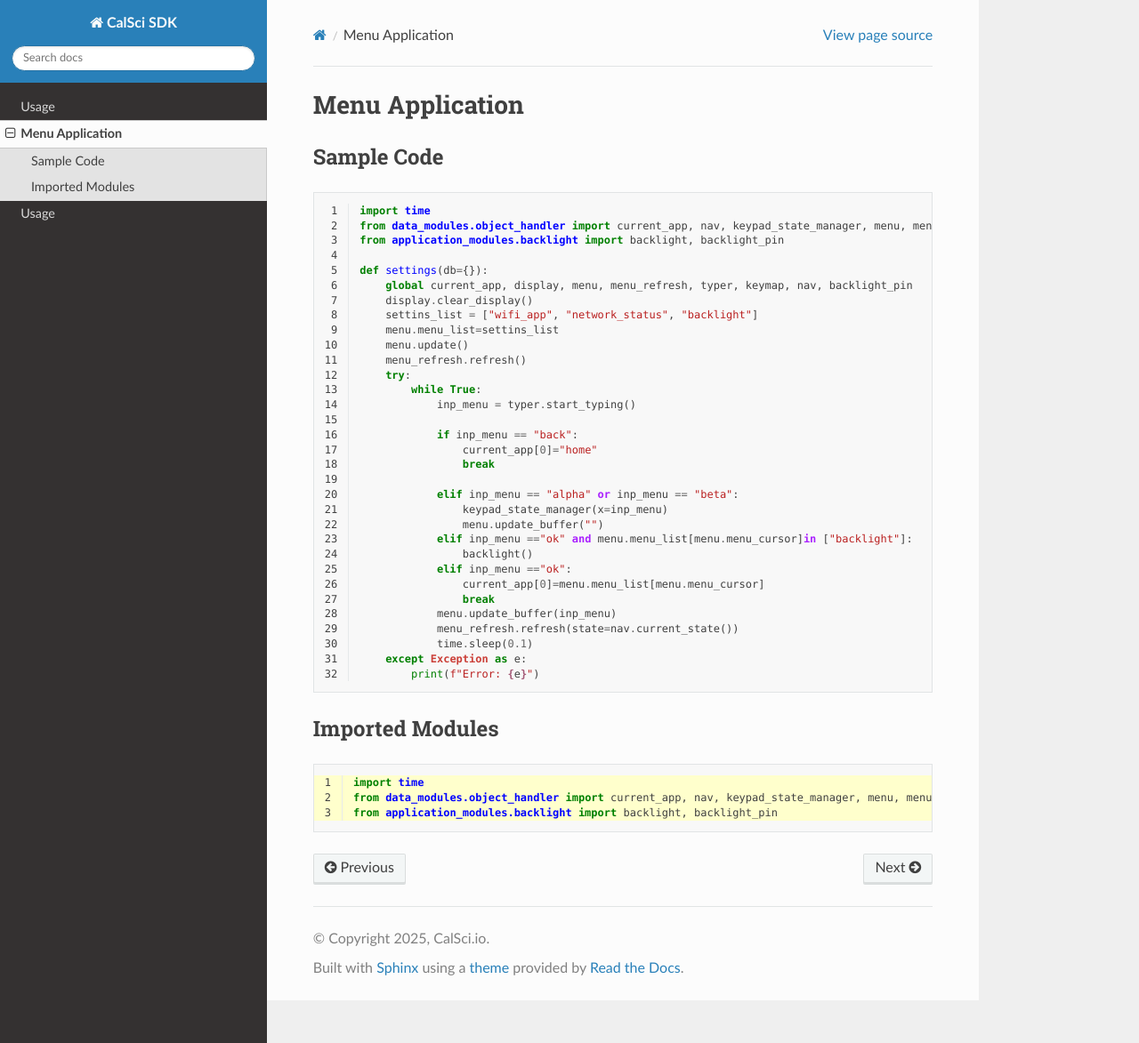
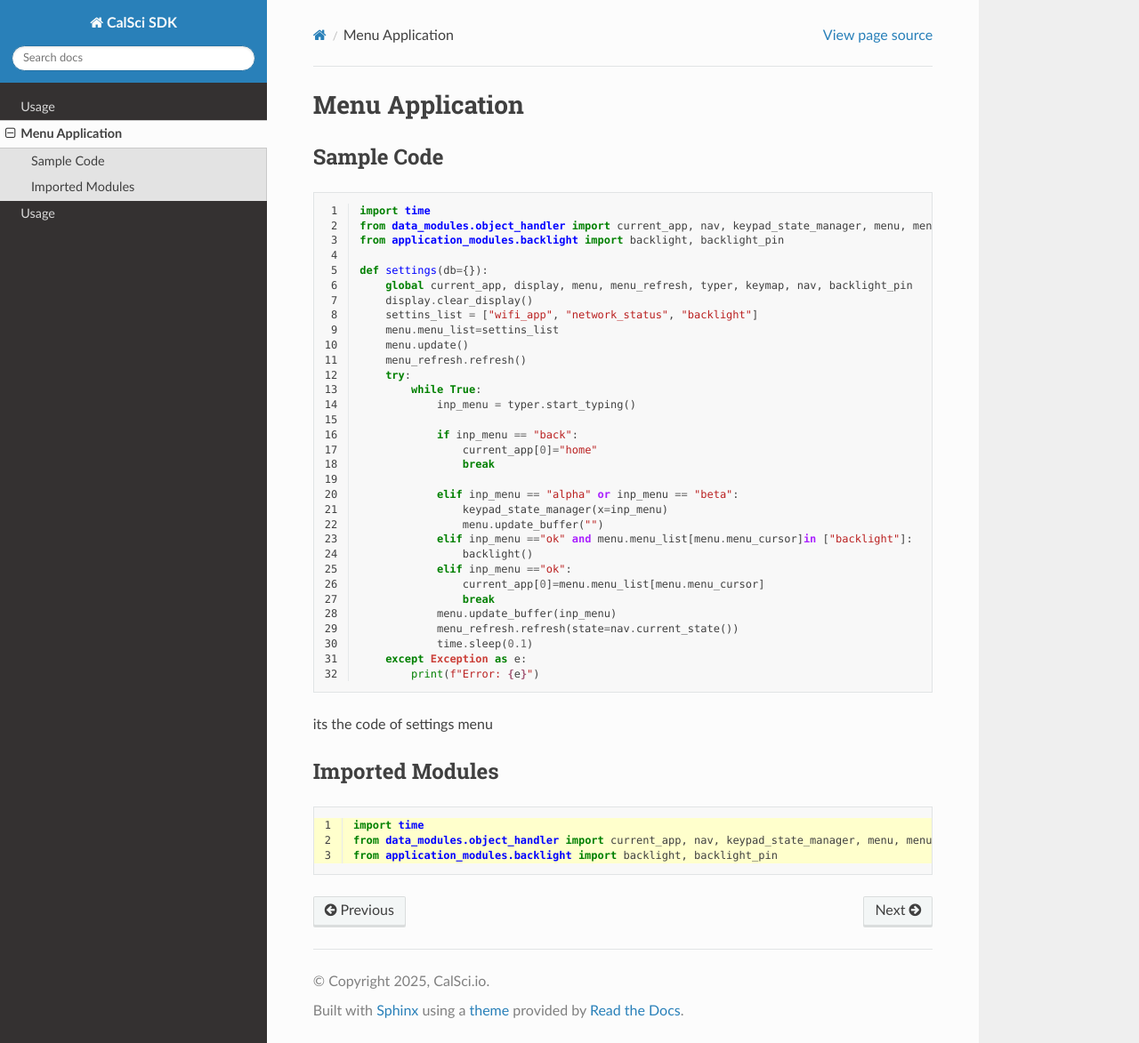
Before and after one commit to hellosobik/rtd-tutorial, a Sphinx documentation site: the page built from docs/source/menu_app.rst, in a window 1280 px wide and 1173 px high. Shown: the whole window at 89% size. Built offline with Sphinx 7.4.7 and the Read the Docs theme 3.1.0, drawn with Linux system fonts in a browser that asks for light colours.

Commit message:
making changes in menu_app

```diff
--- a/docs/source/menu_app.rst
+++ b/docs/source/menu_app.rst
@@ -40,6 +40,7 @@ Sample Code
         except Exception as e:
             print(f"Error: {e}")
 
+its the code of settings menu
 
 Imported Modules
 ----------------------
```
